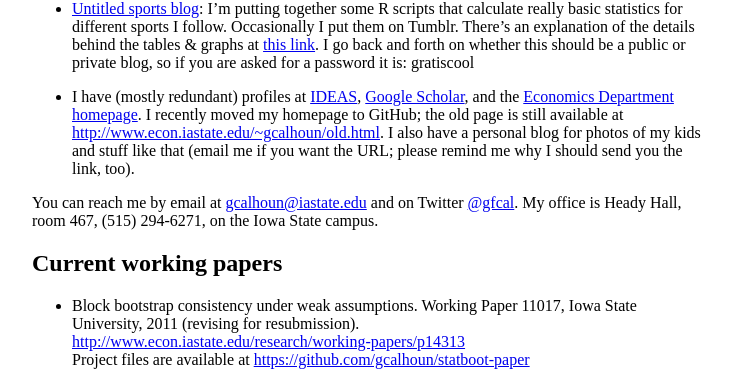
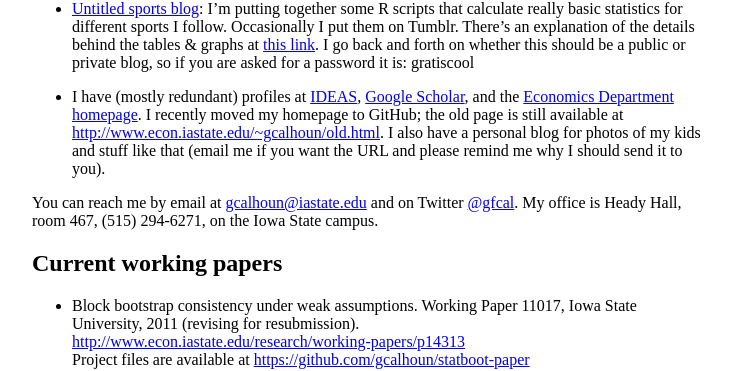
Before and after one commit to mmkuang/grayclhn.github.io, a Jekyll site: the page built from index.md, in a window 1280 px wide. Shown: the part 568-939 px from the top of the page, without its empty margins (272-1007 px from the left). Built offline with Jekyll 4.4.1, drawn with Linux system fonts in a browser that asks for light colours.

Commit message:
minor text change on main page

```diff
--- a/index.md
+++ b/index.md
@@ -58,8 +58,8 @@ might be interested in the following items:
   I recently moved my homepage to GitHub; the old page is still
   available at <http://www.econ.iastate.edu/~gcalhoun/old.html>.  I
   also have a personal blog for photos of my kids and stuff like that
-  (email me if you want the URL; please remind me why I should send
-  you the link, too).
+  (email me if you want the URL and please remind me why I should send
+  it to you).
 
 You can reach me by email at <gcalhoun@iastate.edu> and on Twitter
 [@gfcal](https://twitter.com/gfcal).  My office is Heady Hall, room
```
